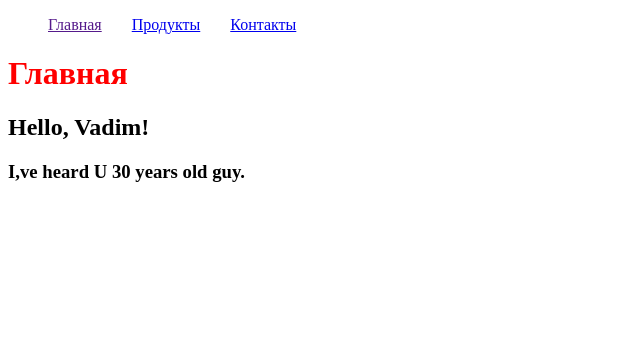
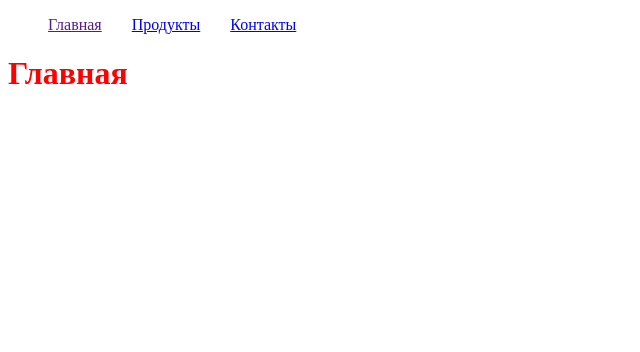
Before and after one commit to bazhenov4job/test_django, a Django app: page / in a window 1280 px wide. Shown: the top 352 px of the page, without its empty margins (0-640 px from the left). Run offline with Django 3.2, Linux system fonts and the light colour scheme.

Commit message:
Return to commit 2d5eb3b

```diff
--- a/test_project/mainapp/templates/mainapp/index.html
+++ b/test_project/mainapp/templates/mainapp/index.html
@@ -13,7 +13,5 @@
 </ul>
     <div class="clearboth"></div>
     <h1 class="header">Главная</h1>
-    <h2>Hello, {{ username|title }}!</h2>
-    <h3>I,ve heard U {{ age }} years old guy.</h3>
 </body>
 </html>
--- a/test_project/mainapp/views.py
+++ b/test_project/mainapp/views.py
@@ -3,7 +3,7 @@ from django.shortcuts import render
 # Create your views here.
 
 def main(request):
-    return render(request, 'mainapp/index.html', {'username': 'vadim', 'age': 30 })
+    return render(request, 'mainapp/index.html')
 
 def products(request):
     return render(request, 'mainapp/products.html')
```
